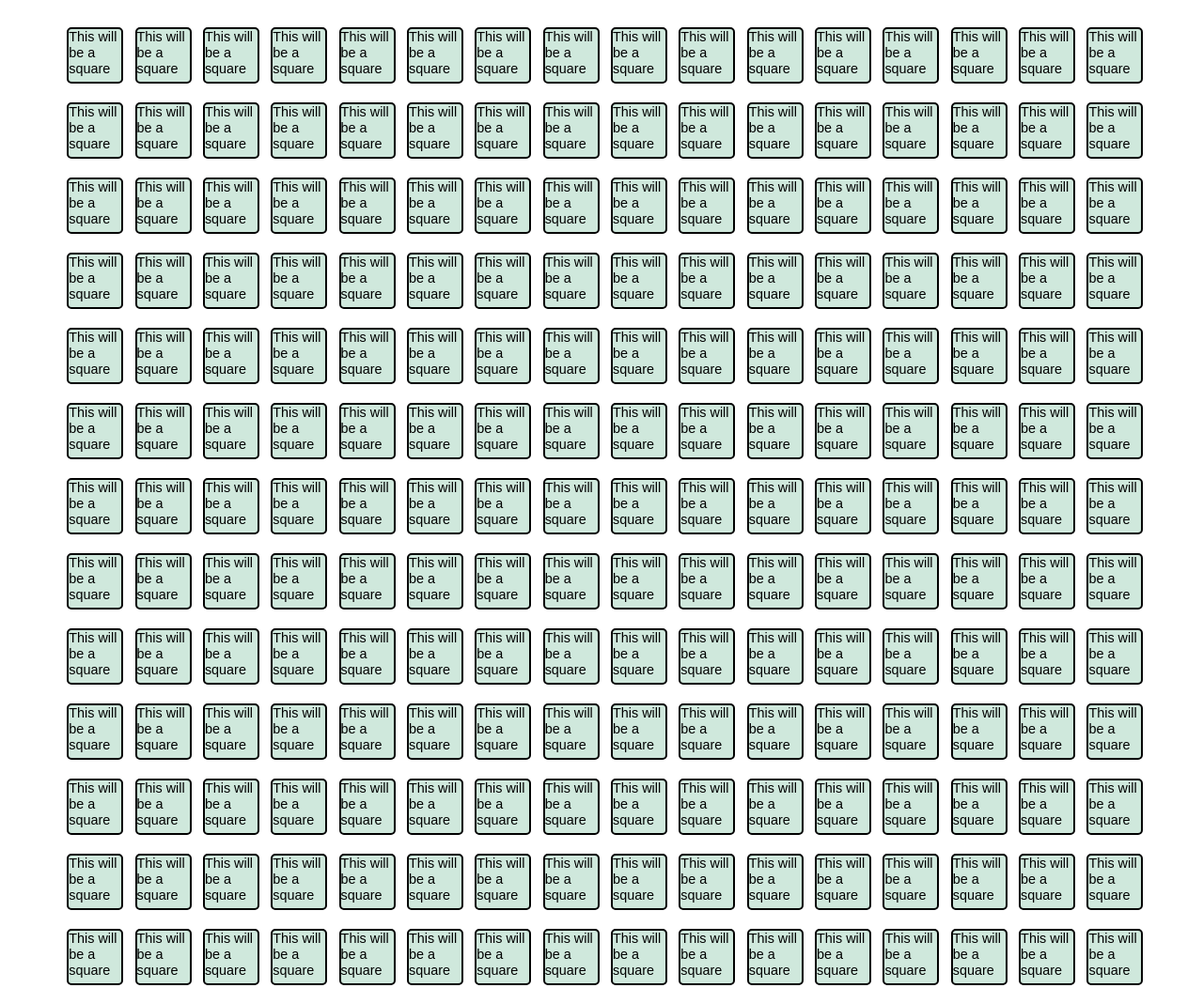
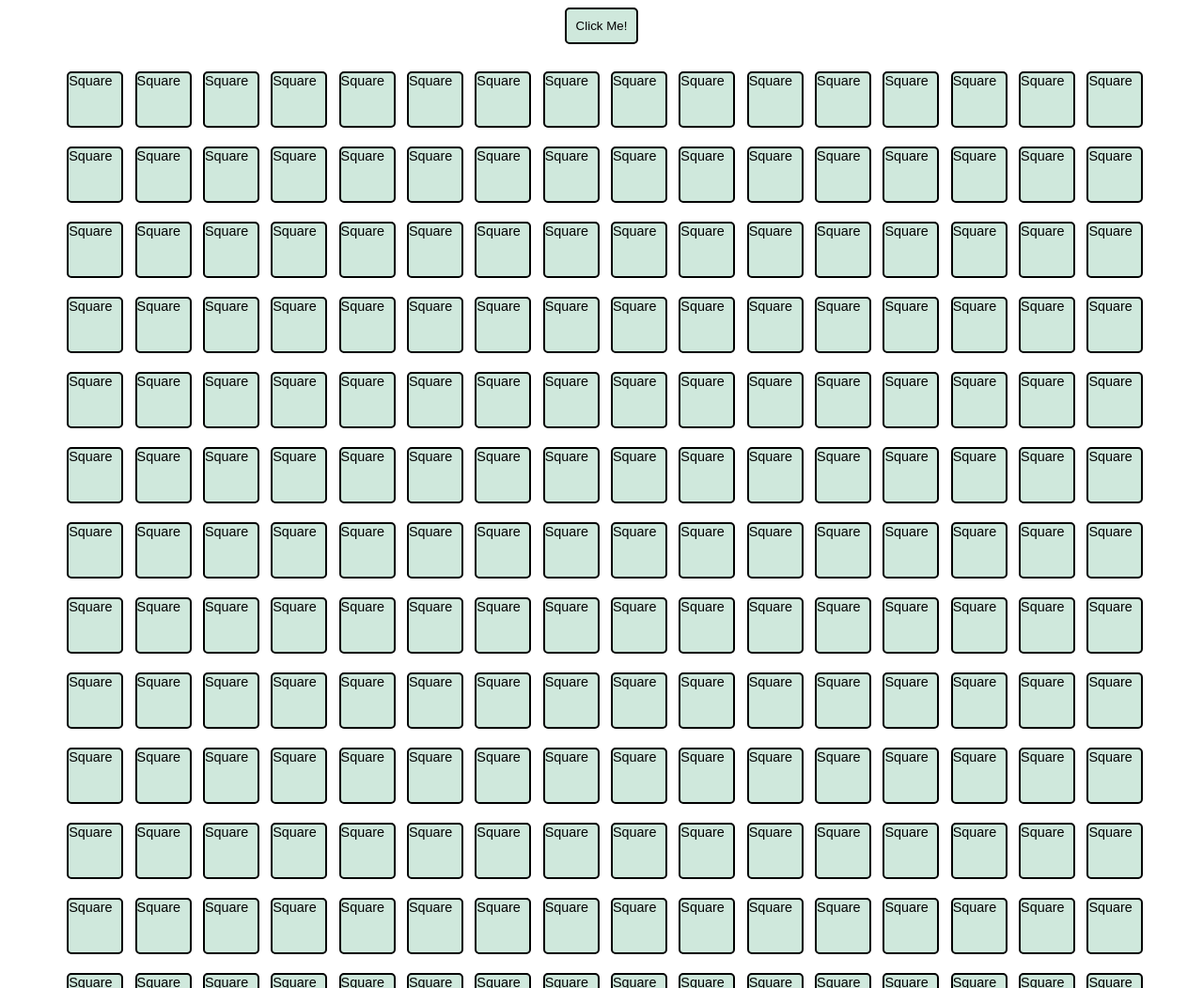
Before and after one commit to jodin22/etch-a-sketch, a plain HTML site: page index.html in a window 1280 px wide. Shown: the top 1052 px of the page at 94% size. Drawn offline with Linux system fonts and the light colour scheme.

Commit message:
add a button with some styling. the click event for the popup asking for number of squares is work in progress.

```diff
--- a/javascript.js
+++ b/javascript.js
@@ -15,7 +15,7 @@ div.classList.add('square'); // creates a new class for your new div
 // div.setAttribute('style', 'border-style: solid; border-color: black'); // adds some styling to your new div
 // move this to css later. while testing, want to see each div clearly so when we do flex or grid, we can see how much space
 // between each square is needed. later in css, resize each div as a square
-div.textContent = 'This will be a square'; // add text to your new div. this is actually a child of your div so when you clone
+div.textContent = 'Square'; // add text to your new div. this is actually a child of your div so when you clone
 // this, you need to use true. if you use false, the text won't appear.
 container.appendChild(div); // append to the div container
 
@@ -49,3 +49,14 @@ divClassSquare.forEach(square => square.addEventListener('mouseleave', (e) => {
     e.target.setAttribute('style', 'background-color: rgb(207,232,220)'); // changes the background color back to the original
 
 }));
+
+const outerButton = document.querySelector('#outer'); // gets the id and puts in a var
+const divButton = document.createElement('div'); // creates a new div and puts in a var
+divButton.classList.add('button'); // adds a class to your new div
+const button = document.createElement('button'); // creates a button and puts in a var
+button.textContent = 'Click Me!' // puts some text in your button
+outerButton.insertBefore(divButton, container); // appends the new div above the container div. remember the structure has
+// div id outer as the parent and the first child is div id container. you need to put the new div before the div container.
+divButton.appendChild(button); // now the structure is div id outer (parent), then div class button (first child), then div id
+// container (next child). since div class button is already the first child of div id outer, you can use appendChild and don't
+// need insertBefore
--- a/style2.css
+++ b/style2.css
@@ -33,10 +33,24 @@ html {
     border-radius: 5px; /* rounded borders */
     border: 2px solid; /* size and color */
     background-color: rgb(207,232,220); /* background color of each square. the hover effect will change this color */
-    width: 60px;
+    width: 60px; /* may need to change the width/height to auto bc when more squares are added than the
+    original 16x16, it might not look right? */
     height: 60px;
     /* although each square is supposed to be 60x60, lines 8 to 16 for box-sizing will make the content go
     down to 56 and when you add in the border 2px for each side, then it becomes 60 for height and width. the box-sizing is
     needed to ensure the div class square is uniform for each square. otherwise when you add more padding/spacing, then it
     will push things away and your layout won't appear as you expect */
 }
+
+.button {
+    display: flex;
+    justify-content: center;
+    align-items: center;
+}
+
+button {
+    border-radius: 5px;
+    border: 2px solid;
+    background-color: rgb(207,232,220);
+    padding: 10px;
+}
```
